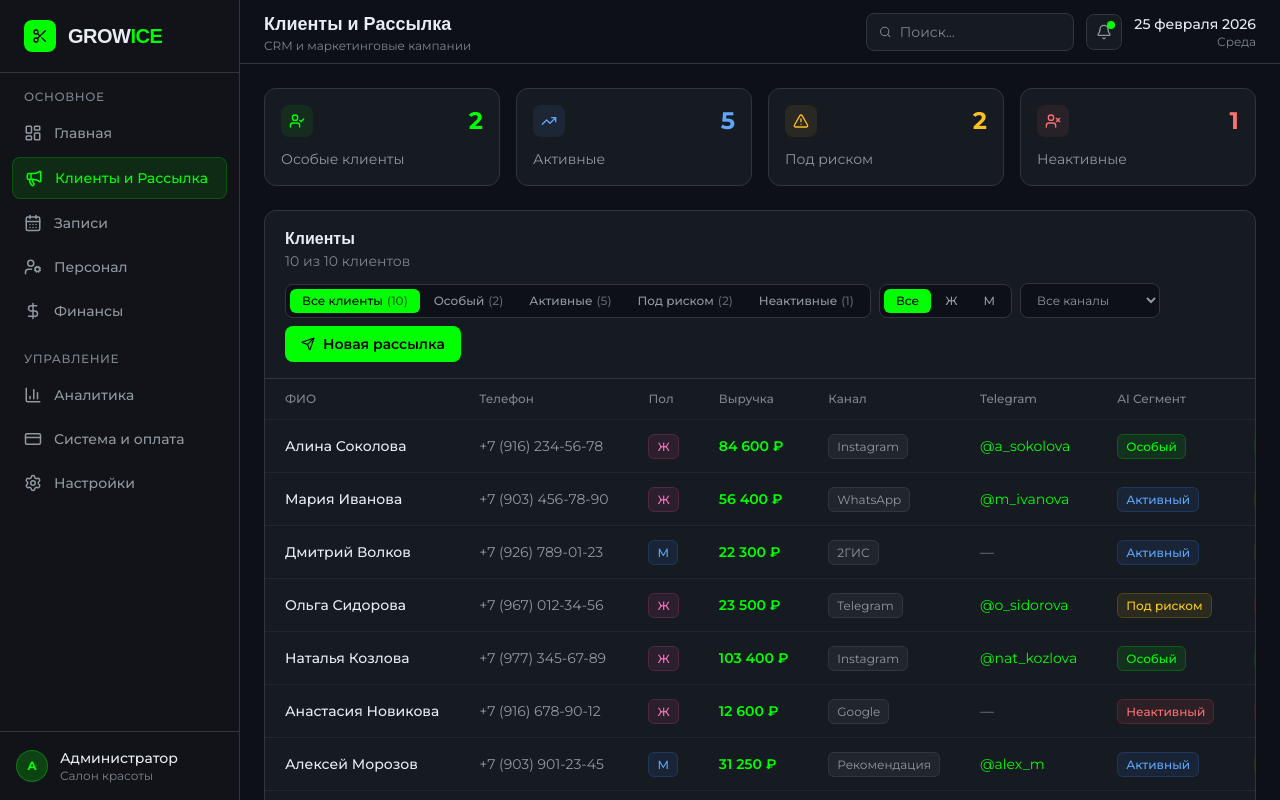
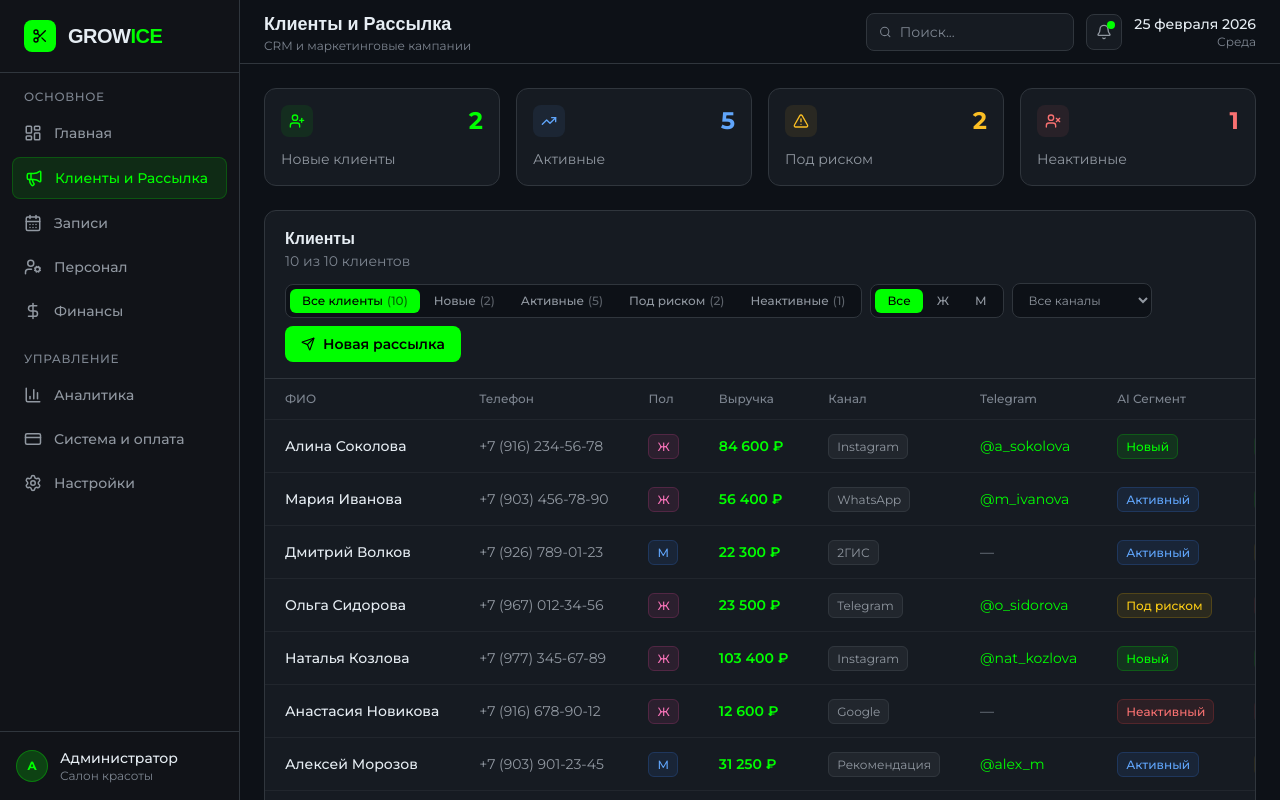
Before and after one commit to ss-twize/claudecodegrowice, a Next.js app: page /clients in a window 1280 px wide. Shown: the top 800 px of the page. Built offline with nearby package versions, Linux system fonts and the light colour scheme; a web font is replaced by a local one.

Commit message:
Заменить сегментацию клиентов: новые/активные/под риском/неактивные
Co-Authored-By: Claude Sonnet 4.6 <noreply@anthropic.com>

```diff
--- a/app/clients/page.tsx
+++ b/app/clients/page.tsx
@@ -5,7 +5,7 @@ import { createPortal } from "react-dom";
 import Header from "@/components/layout/Header";
 import { marketingClients, autoSystems, clientPredictive } from "@/lib/mockData";
 import { formatCurrency } from "@/lib/utils";
-import { Send, Bot, X, TrendingUp, AlertTriangle, UserCheck, UserX, Smile } from "lucide-react";
+import { Send, Bot, X, TrendingUp, AlertTriangle, UserPlus, UserX, Smile } from "lucide-react";
 
 const EMOJIS = [
   "❤️","🔥","✅","⭐","🎁","💰","🎉","💎",
@@ -76,22 +76,22 @@ function ServicesCell({ services }: { services: string[] }) {
 }
 
 const SEGMENTS = [
-  { key: "all", label: "Все клиенты" },
-  { key: "VIP", label: "Особый" },
-  { key: "active", label: "Активные" },
-  { key: "atRisk", label: "Под риском" },
+  { key: "all",      label: "Все клиенты" },
+  { key: "new",      label: "Новые" },
+  { key: "active",   label: "Активные" },
+  { key: "atRisk",   label: "Под риском" },
   { key: "inactive", label: "Неактивные" },
 ];
 
 const SEGMENT_COLORS: Record<string, { bg: string; text: string; border: string }> = {
-  VIP:      { bg: "bg-[#00FF00]/10",   text: "text-[#00FF00]",  border: "border-[#00FF00]/20" },
+  new:      { bg: "bg-[#00FF00]/10",   text: "text-[#00FF00]",  border: "border-[#00FF00]/20" },
   active:   { bg: "bg-blue-500/10",    text: "text-blue-400",   border: "border-blue-500/20" },
   atRisk:   { bg: "bg-yellow-500/10",  text: "text-yellow-400", border: "border-yellow-500/20" },
   inactive: { bg: "bg-red-500/10",     text: "text-red-400",    border: "border-red-500/20" },
 };
 
 const SEGMENT_LABELS: Record<string, string> = {
-  VIP: "Особый", active: "Активный", atRisk: "Под риском", inactive: "Неактивный",
+  new: "Новый", active: "Активный", atRisk: "Под риском", inactive: "Неактивный",
 };
 
 const RISK_COLORS: Record<string, { bg: string; text: string }> = {
@@ -171,10 +171,10 @@ export default function ClientsPage() {
         {/* Segment summary cards */}
         <div className="grid grid-cols-2 xl:grid-cols-4 gap-4">
           {[
-            { key: "VIP",      label: "Особые клиенты",    icon: <UserCheck size={16} />, color: "#00FF00" },
-            { key: "active",   label: "Активные",          icon: <TrendingUp size={16} />, color: "#60a5fa" },
+            { key: "new",      label: "Новые клиенты",     icon: <UserPlus size={16} />,    color: "#00FF00" },
+            { key: "active",   label: "Активные",          icon: <TrendingUp size={16} />,  color: "#60a5fa" },
             { key: "atRisk",   label: "Под риском",        icon: <AlertTriangle size={16} />, color: "#fbbf24" },
-            { key: "inactive", label: "Неактивные",        icon: <UserX size={16} />, color: "#f87171" },
+            { key: "inactive", label: "Неактивные",        icon: <UserX size={16} />,       color: "#f87171" },
           ].map((s) => (
             <button key={s.key} onClick={() => setActiveSegment(activeSegment === s.key ? "all" : s.key)}
               className={`text-left bg-[#161b22] border rounded-xl p-4 transition-all ${activeSegment === s.key ? "border-[#00FF00]/40" : "border-[#30363d] hover:border-[#3d444d]"}`}>
@@ -375,7 +375,7 @@ export default function ClientsPage() {
                 <label className="text-[#9198a1] text-xs font-medium mb-1.5 block">Сегмент аудитории</label>
                 <select value={segment} onChange={(e) => setSegment(e.target.value)}
                   className="w-full bg-[#0d1117] border border-[#30363d] text-[#e6edf3] text-sm rounded-lg px-3 py-2.5 outline-none">
-                  {["Все клиенты", "Особые клиенты", "Активные", "Под риском оттока", "Неактивные 30+ дней", "Неактивные 50+ дней"].map((s) => (
+                  {["Все клиенты", "Новые (этот месяц)", "Активные", "Под риском (30+ дней)", "Неактивные (3+ месяца)"].map((s) => (
                     <option key={s}>{s}</option>
                   ))}
                 </select>
--- a/lib/mockData.ts
+++ b/lib/mockData.ts
@@ -534,14 +534,14 @@ export const serviceAnalyticsData = [
 
 // ─── CLIENTS: SEGMENTS + PREDICTIVE SCORING ──────────────────────────────────
 export const clientPredictive: Record<number, { score: number; segment: string; churnRisk: "low" | "medium" | "high" }> = {
-  1: { score: 92, segment: "VIP",      churnRisk: "low" },
-  2: { score: 74, segment: "active",   churnRisk: "medium" },
+  1: { score: 92, segment: "new",      churnRisk: "low" },
+  2: { score: 74, segment: "active",   churnRisk: "low" },
   3: { score: 61, segment: "active",   churnRisk: "medium" },
   4: { score: 45, segment: "atRisk",   churnRisk: "high" },
-  5: { score: 97, segment: "VIP",      churnRisk: "low" },
+  5: { score: 97, segment: "new",      churnRisk: "low" },
   6: { score: 28, segment: "inactive", churnRisk: "high" },
   7: { score: 55, segment: "active",   churnRisk: "medium" },
-  8: { score: 68, segment: "active",   churnRisk: "medium" },
+  8: { score: 68, segment: "active",   churnRisk: "low" },
   9: { score: 42, segment: "atRisk",   churnRisk: "high" },
   10:{ score: 81, segment: "active",   churnRisk: "low" },
 };
```
